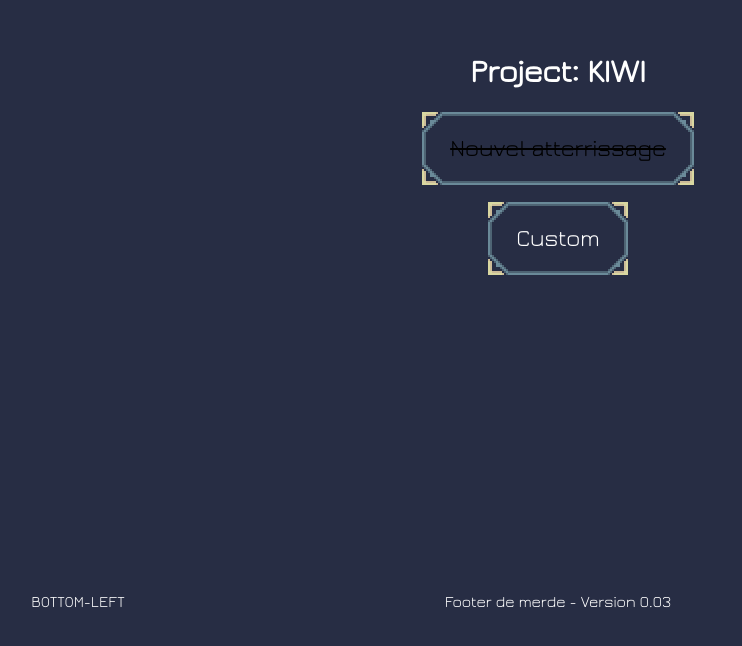
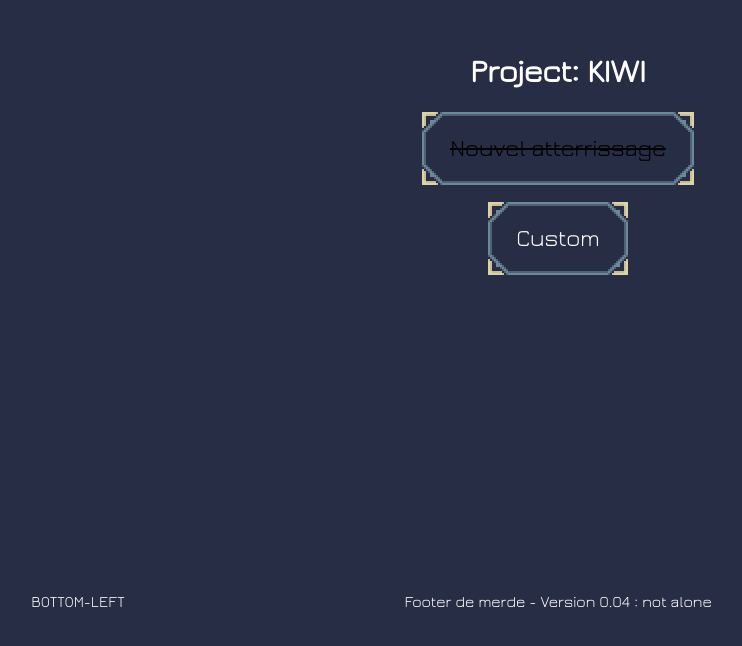
Before and after one commit to FRosay/projet-kiwi, a React (Create React App) app: page / in a window 1280 px wide. Shown: the part 126-772 px from the top of the page, without its empty margins (82-824 px from the left). Built offline with nearby package versions, Linux system fonts and the light colour scheme.

Commit message:
not alone : sp in map and politic

```diff
--- a/src/App.js
+++ b/src/App.js
@@ -29,7 +29,7 @@ function App() {
 
         <div style={{height:topHeight, width:centerWidth}}><Header /></div>
         <div id='game-text-div' style={{height:middleHeight, width:centerWidth}}><GameText /></div>
-        <footer style={{height:bottomHeight, width:centerWidth}}>Footer de merde - Version 0.03</footer>
+        <footer style={{height:bottomHeight, width:centerWidth}}>Footer de merde - Version 0.04 : not alone</footer>
 
         <div style={{height:topHeight, width:pannelWidth}}><ResourcesView /></div>
         <div style={{height:middleHeight, width:pannelWidth}}><GameInformations /></div>
--- a/src/components/game-informations/GameInformations.js
+++ b/src/components/game-informations/GameInformations.js
@@ -10,7 +10,7 @@ function GameInformations() {
 
   function xyToIndex(x,y){
     let index = -1
-    for(let i = 0; i < gameTurnState.type.length; i++){
+    for(let i = 0; i < gameTurnState.regionType.length; i++){
       if(gameTurnState.coordinatesX[i] === x && gameTurnState.coordinatesY[i] === y){
         index = i
       }
@@ -150,10 +150,10 @@ function GameInformations() {
   function insideMap(){
     return(
       <div>
-        <h1>{ gameTurnState.name[gameTurnState.clicked].charAt(0).toUpperCase() + gameTurnState.name[gameTurnState.clicked].slice(1) }</h1>
+        <h1>{ gameTurnState.regionName[gameTurnState.clicked].charAt(0).toUpperCase() + gameTurnState.regionName[gameTurnState.clicked].slice(1) }</h1>
         <h1>TEST</h1><h1>RETEST</h1>
         <p><img alt='img of region discovered'
-        src={GetImage(gameTurnState.type[gameTurnState.clicked])}
+        src={GetImage(gameTurnState.regionType[gameTurnState.clicked])}
         /></p>
         { specificMapButton() }
         <p>(coord : { gameTurnState.coordinatesX[gameTurnState.clicked] };{ gameTurnState.coordinatesY[gameTurnState.clicked] })<br/>
--- a/src/components/game-text/Map.js
+++ b/src/components/game-text/Map.js
@@ -27,11 +27,11 @@ function Map() {
           <td key={[row,col]} style={{position: 'relative'}}>
           <img alt='border img'
           className={'border-image-of-region-discovered-checked'}
-          src={GetImage(gameTurnState.type[index])}
+          src={GetImage(gameTurnState.regionType[index])}
           style={{position:'absolute'}}
           />
           <img alt='img of region discovered'
-          src={GetImage(gameTurnState.type[index])}
+          src={GetImage(gameTurnState.regionType[index])}
           style={{position:'relative'}}
           />
           </td>
@@ -42,7 +42,7 @@ function Map() {
           <img alt='img of region discovered'
           className={ gameTurnState.isUncrossed[index] ? 'interactable' : 'obstacle-crossed interactable'}
           onClick={() => gameTurnDispatch({category:'informations', click:index, subClick:false})}
-          src={GetImage(gameTurnState.type[index])}
+          src={GetImage(gameTurnState.regionType[index])}
           />
           </td>
         )
--- a/src/components/game-text/Politic.js
+++ b/src/components/game-text/Politic.js
@@ -1,8 +1,24 @@
 import React from 'react';
+import { useGameTurnStore } from '../game-turn/game-turn-store.js';
 
 function Politic() {
+  const { gameTurnState } = useGameTurnStore();
+
+  function tableOfKnownSpecies(){
+    let toks = []
+    for(let i = 0; i < gameTurnState.relationsSpecies.length; i++){
+      toks.push(
+        <table style={{border:'2px solid white'}} key={i}><tbody>
+          <tr><td>Espèce:</td><td>{gameTurnState.relationsSpecies[i]}</td></tr>
+          <tr><td>Sympathie:</td><td>{gameTurnState.relationsLiking[i]}</td></tr>
+        </tbody></table>
+      )
+    }
+    return toks
+  }
+
   return(
-      <div>txt politiq</div>
+      <div>{tableOfKnownSpecies()}</div>
   )
 }
 
--- a/src/components/game-turn/game-turn-store.js
+++ b/src/components/game-turn/game-turn-store.js
@@ -51,8 +51,8 @@ const INITIAL_STATE = {
   coordinatesX: INIT_COMPACT[0],
   coordinatesY: INIT_COMPACT[1],
   isUncrossed: INIT_COMPACT[2],
-  type: INIT_COMPACT[3],
-  name: INIT_COMPACT[4],
+  regionType: INIT_COMPACT[3],
+  regionName: INIT_COMPACT[4],
   zoneMax: INIT_COMPACT[5],
   zoneTypes: INIT_COMPACT[6],
   values: INIT_COMPACT[7],
@@ -61,7 +61,8 @@ const INITIAL_STATE = {
   cross: [],
   explore: [],
 
-  relations: []
+  relationsSpecies: [],
+  relationsLiking: []
 };
 
 
@@ -117,8 +118,8 @@ const gameTurnReducer = (state, action) => {
   let newCoordinatesX = state.coordinatesX.slice()
   let newCoordinatesY = state.coordinatesY.slice()
   let newIsUncrossed = state.isUncrossed.slice()
-  let newType = state.type.slice()
-  let newName = state.name.slice()
+  let newRegionType = state.regionType.slice()
+  let newRegionName = state.regionName.slice()
   let newZoneMax = state.zoneMax.slice()
   let newZoneTypes = []
   for(let row = 0; row < state.zoneTypes.length; row++){
@@ -134,7 +135,8 @@ const gameTurnReducer = (state, action) => {
   let newCross = state.cross.slice()
   let newExplore = state.explore.slice()
 
-  let newRelations = state.relations.slice()
+  let newRelationsSpecies = state.relationsSpecies.slice()
+  let newRelationsLiking = state.relationsLiking.slice()
 ////////////////////////////////////////////////////////////////////////////////
 ////////////////////////////////////////////////////////////////////////////////
   if (action.category === 'tabs' && Number.isInteger(action.value)) {
@@ -171,7 +173,7 @@ const gameTurnReducer = (state, action) => {
       case 'setOwnSpecies':
         newOwnSpecies = action.value
         let posOS = SPECIES.name.indexOf(action.value)
-        newName[0] = 'Base de '+NameGenerator(
+        newRegionName[0] = 'Base de '+NameGenerator(
           SPECIES.languageRules[posOS][0],SPECIES.languageRules[posOS][1]
         )
         break;
@@ -185,7 +187,7 @@ const gameTurnReducer = (state, action) => {
         break;
 
       case 'setStartingRegion':
-        newType[0] = action.value
+        newRegionType[0] = action.value
         break;
 
       default:
@@ -264,7 +266,7 @@ const gameTurnReducer = (state, action) => {
     // BUILD //
     for(let i = 0; i < newBuild.length; i++){
       newZoneTypes[newBuild[i][0]][newBuild[i][1]] = newBuild[i][2]
-      newReport.push(<span><span role="img" aria-label="hammer-pick">⚒️</span> Nous avons construit dans {REGIONS_ARTICLES_FR[REGIONS_NAMES.indexOf(newType[newBuild[i][0]])]} <u>{newName[newBuild[i][0]]}</u> : notre <u>{ZONES_NAMES_FR[ZONES_NAMES.indexOf(newBuild[i][2])]}</u> !</span>)
+      newReport.push(<span><span role="img" aria-label="hammer-pick">⚒️</span> Nous avons construit dans {REGIONS_ARTICLES_FR[REGIONS_NAMES.indexOf(newRegionType[newBuild[i][0]])]} <u>{newRegionName[newBuild[i][0]]}</u> : notre <u>{ZONES_NAMES_FR[ZONES_NAMES.indexOf(newBuild[i][2])]}</u> !</span>)
     }
     newBuild = []
 
@@ -274,7 +276,7 @@ const gameTurnReducer = (state, action) => {
       newIsUncrossed[newCross[i]] = false
       //Check where regions exists
       let coordinatesExistRegion = []
-      for(let j = 0; j < newName.length; j++){
+      for(let j = 0; j < newRegionName.length; j++){
         if (newCoordinatesX[newCross[i]] === newCoordinatesX[j] && newCoordinatesY[newCross[i]]+1 === newCoordinatesY[j]){//haut existe
           coordinatesExistRegion.push('haut existe')
         } else if (newCoordinatesX[newCross[i]] === newCoordinatesX[j] && newCoordinatesY[newCross[i]]-1 === newCoordinatesY[j]){//bas existe
@@ -307,26 +309,26 @@ const gameTurnReducer = (state, action) => {
         newCoordinatesY.push(coordinatesNewRegion[j][1])
         newIsUncrossed.push(true)
         let z = parseInt(Math.random()*REGIONS_NAMES.length)
-        newType.push(REGIONS_NAMES[z])
-        newName.push(REGIONS_NAMES_FR[z]+' de '+NameGenerator(3, 6))
+        newRegionType.push(REGIONS_NAMES[z])
+        newRegionName.push(REGIONS_NAMES_FR[z]+' de '+NameGenerator(3, 6))
         newZoneMax.push(parseInt(Math.random()*7)+6)
         newZoneTypes.push([])
         newValues.push([])
         newZoneOwner.push([])
-        allRegionsDiscovered.push(<span key={j}> {REGIONS_ARTICLES_FR[REGIONS_NAMES.indexOf(newType[newType.length-1])]} <u>{newName[newName.length-1]}</u>{coordinatesNewRegion.length >= 2 && j === coordinatesNewRegion.length-2 ? ', et' : j < coordinatesNewRegion.length-2 ? ', ' : ''}</span>)
+        allRegionsDiscovered.push(<span key={j}> {REGIONS_ARTICLES_FR[REGIONS_NAMES.indexOf(newRegionType[newRegionType.length-1])]} <u>{newRegionName[newRegionName.length-1]}</u>{coordinatesNewRegion.length >= 2 && j === coordinatesNewRegion.length-2 ? ', et' : j < coordinatesNewRegion.length-2 ? ', ' : ''}</span>)
         if(j === coordinatesNewRegion.length-1){//last one
-          newReport.push(<span><span role="img" aria-label="crossing">🚸</span> En traversant {REGIONS_ARTICLES_FR[REGIONS_NAMES.indexOf(newType[newCross[i]])]} <u>{newName[newCross[i]]}</u>, nous avons découvert : {allRegionsDiscovered} !</span>)
+          newReport.push(<span><span role="img" aria-label="crossing">🚸</span> En traversant {REGIONS_ARTICLES_FR[REGIONS_NAMES.indexOf(newRegionType[newCross[i]])]} <u>{newRegionName[newCross[i]]}</u>, nous avons découvert : {allRegionsDiscovered} !</span>)
         }
       }
       if(allRegionsDiscovered.length === 0){//rare cas où le joueur visite autour et donc toutes les régions autours sont découvertes
-        newReport.push(<span><span role="img" aria-label="crossing">🚸</span> Après avoir visité tout autour, nous sommes enfin entré dans {REGIONS_ARTICLES_FR[REGIONS_NAMES.indexOf(newType[newCross[i]])]} <u>{newName[newCross[i]]}</u> !</span>)
+        newReport.push(<span><span role="img" aria-label="crossing">🚸</span> Après avoir visité tout autour, nous sommes enfin entré dans {REGIONS_ARTICLES_FR[REGIONS_NAMES.indexOf(newRegionType[newCross[i]])]} <u>{newRegionName[newCross[i]]}</u> !</span>)
       }
     }
     newCross = []
 
     // EXPLORE //
     for(let i = 0; i < newExplore.length; i++){
-      let regionNamePosition = REGIONS_NAMES.indexOf(newType[newExplore[i]])
+      let regionNamePosition = REGIONS_NAMES.indexOf(newRegionType[newExplore[i]])
       let zoneTypePosition = REGIONS_ZONES_POSSIBILITIES[regionNamePosition][parseInt(Math.random()*REGIONS_ZONES_POSSIBILITIES[regionNamePosition].length)]
       if(newZoneTypes[newExplore[i]].length < newZoneMax[newExplore[i]]){
         newZoneTypes[newExplore[i]].push(ZONES_NAMES[zoneTypePosition]);
@@ -336,23 +338,30 @@ const gameTurnReducer = (state, action) => {
         }
         //
         let randomOwnerText
-        if(randomOwner < 0.25) {
+        let rawDistance = newCoordinatesX[newExplore[i]]+newCoordinatesY[newExplore[i]]
+        let formula = 1-(rawDistance*3)/10
+        if (randomOwner < formula) {
           newResourcesQuantity[zoneTypePosition]++
           newZoneOwner[newExplore[i]].push('player')
           randomOwnerText = 'disponible'
-        } else if (randomOwner < 0.5) {
-          newZoneOwner[newExplore[i]].push('ally')
-          randomOwnerText = 'contrôlé par un allié'
-        } else if (randomOwner < 0.75) {
-          newZoneOwner[newExplore[i]].push('enemy')
-          randomOwnerText = 'sous l\'emprise d\'un ennemi'
         } else {
-          newZoneOwner[newExplore[i]].push('neutral')
-          randomOwnerText = 'contrôlé par un peuple neutre'
+          let speciesAllowed = []
+          for(let j = 0; j < SPECIES.regionsAllowed.length; j++){
+            if(SPECIES.regionsAllowed[j].indexOf(newRegionType[newExplore[i]]) !== -1){
+              speciesAllowed.push(j)
+            }
+          }
+          let randSpAllowed = parseInt(Math.random()*speciesAllowed.length)
+          newZoneOwner[newExplore[i]].push(SPECIES.name[speciesAllowed[randSpAllowed]])
+          randomOwnerText = 'sous l\'emprise d\'un ' +SPECIES.name[speciesAllowed[randSpAllowed]]
+          if(newRelationsSpecies.indexOf(SPECIES.name[speciesAllowed[randSpAllowed]]) === -1){
+            newRelationsSpecies.push(SPECIES.name[speciesAllowed[randSpAllowed]])
+            newRelationsLiking.push(SPECIES.likingBase[speciesAllowed[randSpAllowed]])
+          }
         }
-        newReport.push(<span><span role="img" aria-label="compass">🧭</span> En explorant {REGIONS_ARTICLES_FR[REGIONS_NAMES.indexOf(newType[newExplore[i]])]} <u>{newName[newExplore[i]]}</u>, nous sommes tombés sur un ensemble de {ZONES_NAMES_FR[zoneTypePosition]} <img alt={'['+ZONES_NAMES[zoneTypePosition]+']'} src={GetImage(ZONES_NAMES[zoneTypePosition])}/> <u>{randomOwnerText}</u> !</span>)
+        newReport.push(<span><span role="img" aria-label="compass">🧭</span> En explorant {REGIONS_ARTICLES_FR[REGIONS_NAMES.indexOf(newRegionType[newExplore[i]])]} <u>{newRegionName[newExplore[i]]}</u>, nous sommes tombés sur un ensemble de {ZONES_NAMES_FR[zoneTypePosition]} <img alt={'['+ZONES_NAMES[zoneTypePosition]+']'} src={GetImage(ZONES_NAMES[zoneTypePosition])}/> <u>{randomOwnerText}</u> !</span>)
       } else {
-        newReport.push(<span><span role="img" aria-label="compass">🧭</span> Nous n'avons rien trouvé de plus à explorer au niveau de <u>{newName[newExplore[i]]}</u>.</span>)
+        newReport.push(<span><span role="img" aria-label="compass">🧭</span> Nous n'avons rien trouvé de plus à explorer au niveau de <u>{newRegionName[newExplore[i]]}</u>.</span>)
         //retirer dans newExplore la valeur actuelle pour ne pas avoir de doublon
         let j = i+1 //les prochains seulement
         while (j < newExplore.length) {
@@ -398,8 +407,8 @@ const gameTurnReducer = (state, action) => {
     coordinatesX: newCoordinatesX,
     coordinatesY: newCoordinatesY,
     isUncrossed: newIsUncrossed,
-    type: newType,
-    name: newName,
+    regionType: newRegionType,
+    regionName: newRegionName,
     zoneMax: newZoneMax,
     zoneTypes: newZoneTypes,
     values: newValues,
@@ -409,7 +418,8 @@ const gameTurnReducer = (state, action) => {
     cross: newCross,
     explore: newExplore,
 
-    relations: newRelations
+    relationsSpecies: newRelationsSpecies,
+    relationsLiking: newRelationsLiking
   }
 }
 
```
